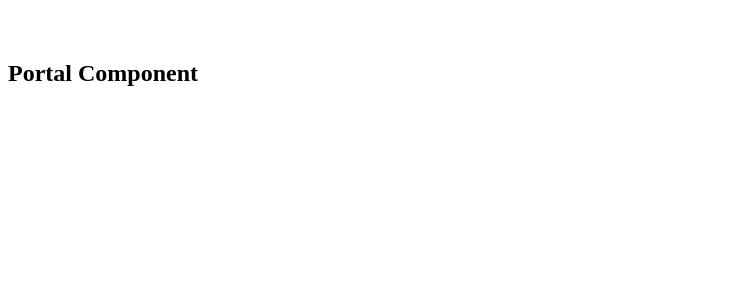
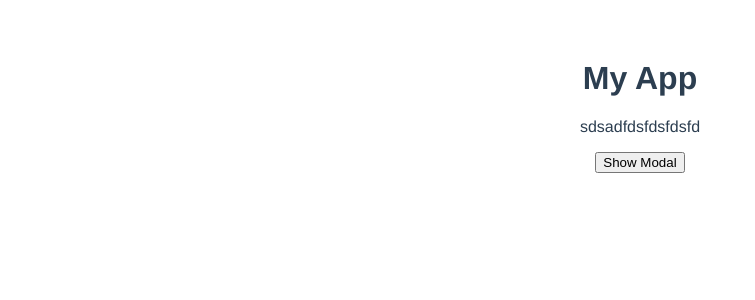
Before and after one commit to DataScientist2807/codevol_vuejs, a Vue app: page / in a window 1280 px wide. Shown: the top 300 px of the page, without its empty margins (0-755 px from the left). Built offline with nearby package versions, Linux system fonts and the light colour scheme.

Commit message:
Teleport Component Modal

```diff
--- a/public/index.html
+++ b/public/index.html
@@ -14,5 +14,6 @@
     <div id="app"></div>
     <!-- built files will be auto injected -->
      <div id="portal-root"></div>
+     <div id="modal-root"></div>
   </body>
 </html>
--- a/src/App.vue
+++ b/src/App.vue
@@ -1,22 +1,32 @@
 <!-- https://github.com/gopinav/Vue-3-Tutorials/blob/master/vue-fundamentals/src/App.vue -->
  <!-- Computed Properties are cached -->
 <template>
-  <teleport to="#portal-root">
-    <Portal />
-  </teleport>
+  <div class="container">
+    <div class="content">
+      <h1>My App</h1>
+      <p>
+        sdsadfdsfdsfdsfd
+      </p>
+      <button @click="showModal = true">Show Modal</button>
+      <teleport to="#modal-root">
+        <Modal v-show="showModal" @close="showModal = false">This is the secret modal message
+        </Modal>
+      </teleport>
+    </div>
+  </div>
  </template>
 
 <script>
-import Portal from './components/Portal.vue'
+import Modal from './components/Modal.vue'
 
 export default {
   name: "App",
   components: {
-    Portal,
+    Modal,
   },
   data() {
     return {
-
+      showModal: false,
     };
   },
   methods: {},
```
